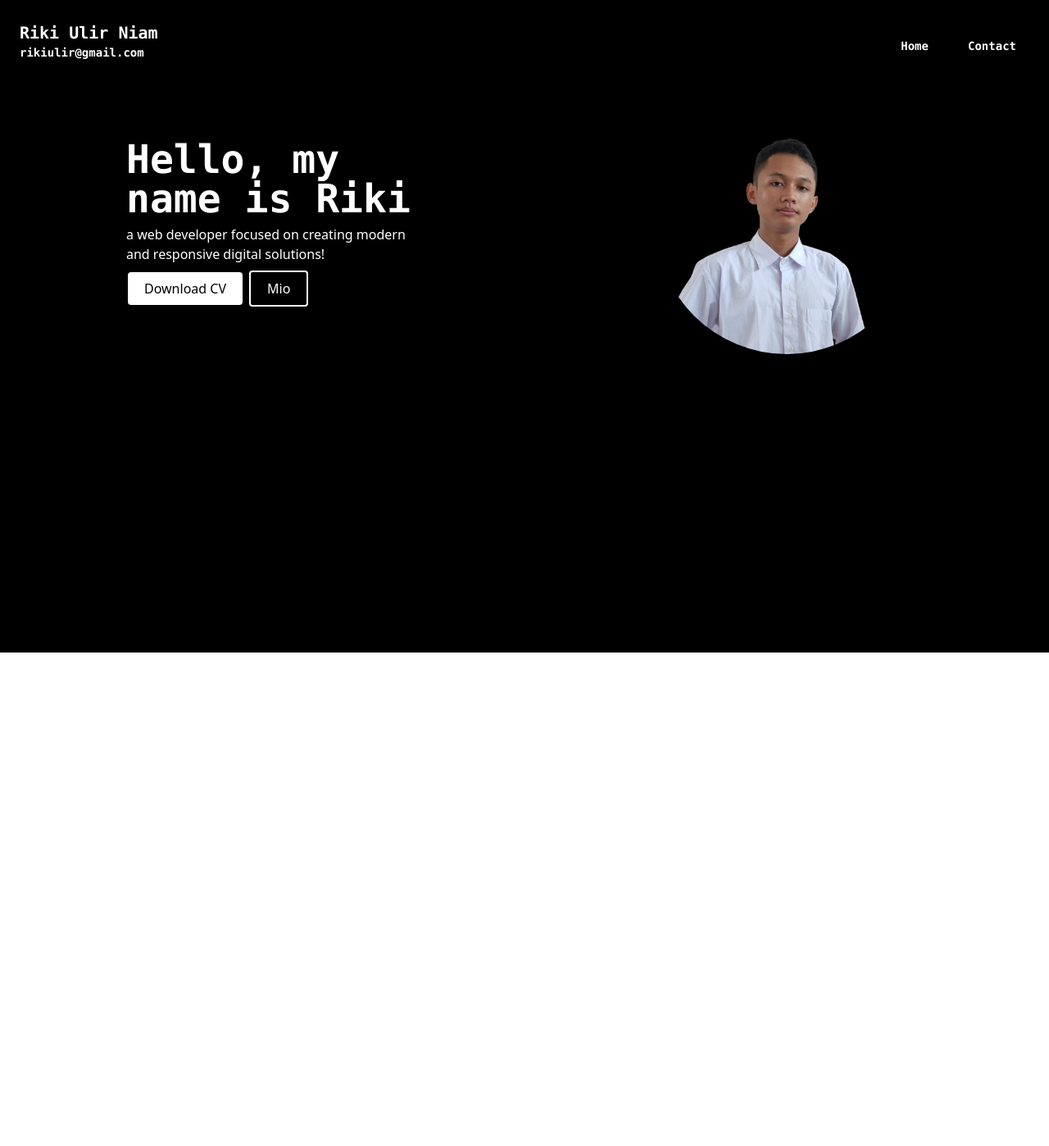
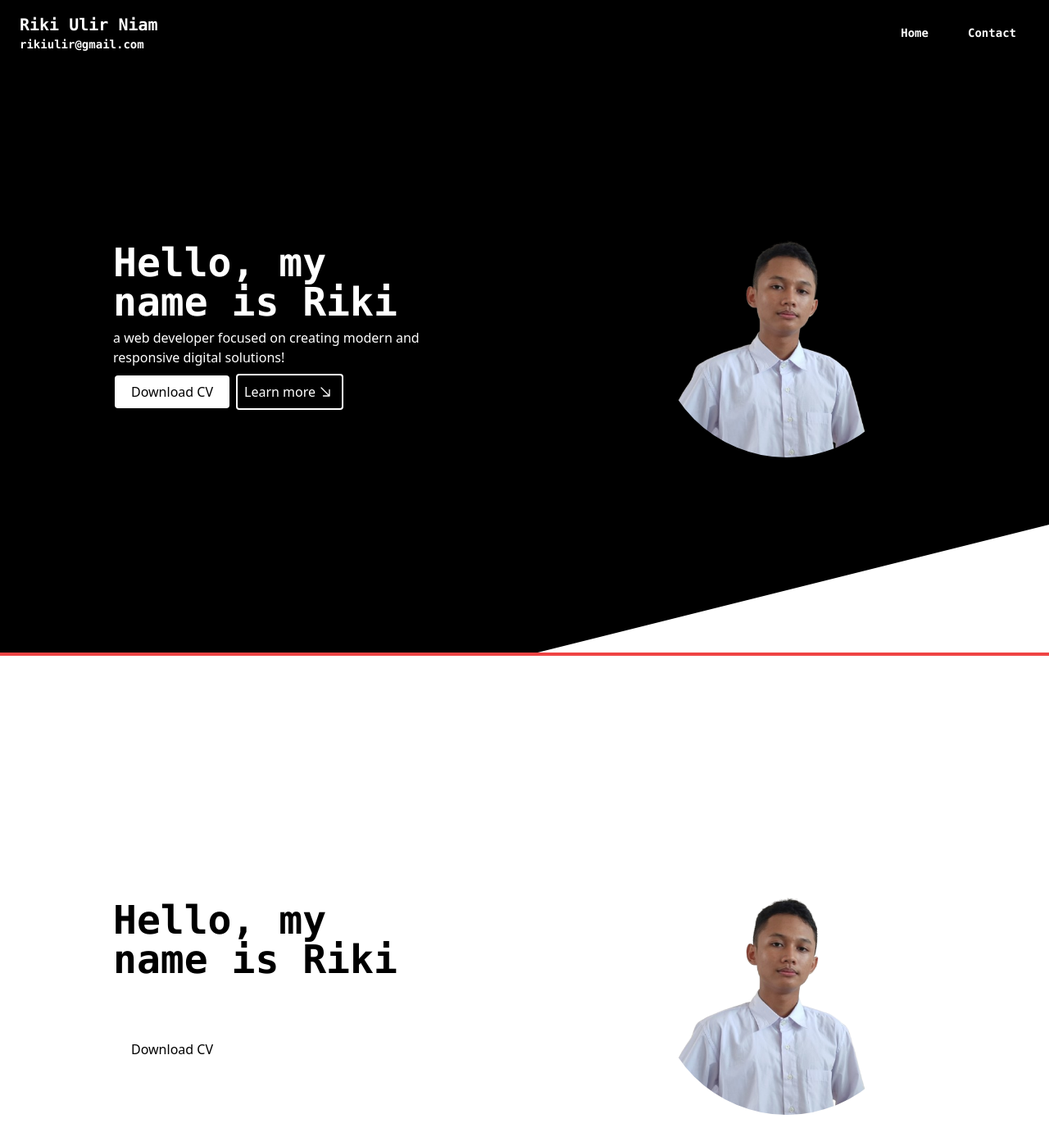
Before and after one commit to rikiulirniam/portofolio, a React (Vite) app: page / in a window 1280 px wide. Shown: the top 1398 px of the page at 82% size. Before the commit the page ends 800 px from the top, so only its background shows below. Built offline with nearby package versions, Linux system fonts and the light colour scheme.

Commit message:
init-new-section

```diff
--- a/index.html
+++ b/index.html
@@ -7,7 +7,7 @@
     <title>Riki Ulir Niam</title>
   </head>
   <body>
-    <div id="root" class="bg-black"></div>
+    <div id="root" class="bg-white"></div>
     <script type="module" src="/src/main.jsx"></script>
   </body>
 </html>
--- /dev/null
+++ b/src/components/HoverImage.jsx
@@ -0,0 +1,35 @@
+import { motion } from "framer-motion";
+import { useState } from "react";
+
+export const HoverImage = () => {
+  const [hover, setHover] = useState(false);
+
+  return (
+    <div
+      className="img-profile w-1/2 flex items-center justify-center"
+      onMouseEnter={() => setHover(true)}
+      onMouseLeave={() => setHover(false)}
+    >
+      <div className="home-img w-1/2 rounded-full overflow-hidden relative">
+        {/* Gambar Default */}
+        <motion.img
+          src="./images/riki1.png"
+          className="w-full h-full object-cover absolute"
+          alt="default"
+          animate={{ opacity: hover ? 0 : 1 }}
+          initial={{ opacity: 1 }}
+          transition={{ duration: 0.5, ease: "easeInOut" }}
+        />
+        {/* Gambar Hover */}
+        <motion.img
+          src="./images/riki1.jpg"
+          className="w-full h-full object-cover absolute"
+          alt="hovered"
+          animate={{ opacity: hover ? 1 : 0 }}
+          initial={{ opacity: 0 }}
+          transition={{ duration: 0.5, ease: "easeInOut" }}
+        />
+      </div>
+    </div>
+  );
+};
--- a/src/components/Typing.jsx
+++ b/src/components/Typing.jsx
@@ -1,6 +1,11 @@
 import React, { useState, useEffect } from "react";
 import { motion } from "motion/react";
-export const Typing = ({ rawText, underlined = "" }) => {
+export const Typing = ({
+  rawText,
+  cursorColor = "white",
+  textColor = "white",
+  blinkColor = "red",
+}) => {
   const [text, setText] = useState(""); // Teks yang sedang diketik
   const [currentChar, setCurrentChar] = useState(""); // Karakter aktif
   const [isTyping, setIsTyping] = useState(true); // Status animasi mengetik
@@ -45,14 +50,14 @@ export const Typing = ({ rawText, underlined = "" }) => {
   return (
     <motion.div
       animate={{ x: 10 }}
-      className="text-left font-semibold text-white"
+      className={"text-left font-semibold text-" + textColor}
     >
       <span>{text}</span>
-      <span className="text-red">
-        {currentChar}
-      </span>
+      <span className={`text-${blinkColor}`}>{currentChar}</span>
       {isTyping && (
-        <span className="h-7 border-r-2 border-white animate-blink"></span>
+        <span
+          className={`h-7 border-r-2 border-${cursorColor} animate-blink`}
+        ></span>
       )}
     </motion.div>
   );
--- a/src/index.css
+++ b/src/index.css
@@ -3,3 +3,6 @@
 @tailwind utilities;
 
 /* styles.css */
+*{
+    /* border: greenyellow solid 1px; */
+}
--- a/src/pages/Home.jsx
+++ b/src/pages/Home.jsx
@@ -16,11 +16,11 @@ export const Home = () => {
     Swal.fire({
       title: "Choose CV Language!",
       showDenyButton: true,
-      color: 'black',
+      color: "black",
       confirmButtonText: "English",
-      confirmButtonColor: 'black',
+      confirmButtonColor: "black",
       denyButtonText: `Indonesian`,
-      denyButtonColor: 'black',
+      denyButtonColor: "black",
     }).then((result) => {
       /* Read more about isConfirmed, isDenied below */
       if (result.isConfirmed) {
@@ -52,17 +52,21 @@ export const Home = () => {
   return (
     <>
       <motion.nav
-        initial={{ y: 0, opacity: 0 }}
-        animate={{ y: 10, opacity: 1 }}
+        initial={{ y: -10, opacity: 0 }}
+        animate={{ y: 0, opacity: 1 }}
         transition={{ duration: 0.5 }}
-        className="bg-transparent flex items-center justify-between fixed bg-transparent top-0 left-0 w-full"
+        className="flex items-center justify-between fixed top-0 left-0 py-4 z-50 w-full"
+        style={{
+          background:
+            "linear-gradient(to bottom, black, rgba(0,0,0,0.8), transparent)",
+        }}
       >
-        <div className="inline-block px-6 py-4">
+        <div className="flex flex-col justify-center px-6">
           <h1 className=" flex items-center justify-center text-white text-xl font-mono font-bold">
             {/* <Typing rawText="-Riki Ulir Niam" /> */}
             <span>Riki Ulir Niam</span>
           </h1>
-          <p className="text-white h-[2rem] text-sm font-mono">
+          <p className="text-white text-sm font-mono">
             <div className="text-left font-semibold text-white">
               <span>rikiulir@gmail.com</span>
             </div>
@@ -82,20 +86,25 @@ export const Home = () => {
         </div>
       </motion.nav>
 
-      <main className="bg-black min-h-screen py-28 w-full">
-        <div className="hero-section flex items-center justify-center bg-black">
-          <div className="intro w-1/2 flex flex-col justify-center px-36">
+      <main className="bg-white min-h-screen w-full flex flex-col justify-center align-middle">
+        <div
+          className="hero-section h-screen flex md:flex-col-reverse items-center justify-center border-b-4 border-red bg-black"
+          style={{ clipPath: "polygon(0% 0%, 0% 100%, 20% 100%, 50% 100%, 100% 80%, 100% 0%)" }}
+        >
+          <div className="intro w-1/2 flex flex-col justify-center items-center ">
+            <div className="intro-content w-3/5 flex flex-col justify-center items-center ">
               <h1 className="text-5xl font-mono">
                 <Typing rawText="-Hello, my name is Riki" />
               </h1>
+
               <motion.p
                 initial={{ x: 0 }}
                 animate={{ x: 10 }}
                 transition={{ duration: 0.5 }}
                 className="text-white text-md my-2"
               >
-              a web developer focused on creating modern and responsive digital
-              solutions!
+                a web developer focused on creating modern and responsive
+                digital solutions!
               </motion.p>
               <div className="w-full flex items-center px-3 gap-2">
                 <button
@@ -106,26 +115,131 @@ export const Home = () => {
                   Download CV
                 </button>
                 <a
-                className="border-white border-2 rounded text-white  p-2 px-5"
+                  className="border-white border-2 rounded text-white  p-2 px-2 flex"
                   href="/"
                 >
-                Mio
+                  Learn more{" "}
+                  <span className="p-1">
+                    <svg
+                      xmlns="http://www.w3.org/2000/svg"
+                      fill="none"
+                      viewBox="0 0 24 24"
+                      strokeWidth={2.0}
+                      stroke="currentColor"
+                      className="size-4 rotate-90"
+                    >
+                      <path
+                        strokeLinecap="round"
+                        strokeLinejoin="round"
+                        d="m4.5 19.5 15-15m0 0H8.25m11.25 0v11.25"
+                      />
+                    </svg>
+                  </span>
                 </a>
               </div>
             </div>
+          </div>
+
           <div className="img-profile w-1/2 flex items-center justify-center">
-            <div className="home-img w-1/2 rounded-full overflow-hidden">
+            <div className="home-img w-1/2 rounded-full overflow-hidden relative group">
+              {/* Gambar default */}
               <img
                 src="./images/riki1.png"
-                className="w-full h-full object-cover"
-                alt="r"
+                className="w-full h-full object-cover transition-opacity duration-300 ease-in-out group-hover:opacity-0"
+                alt="default"
+              />
+              {/* Gambar saat hover */}
+              <motion.img
+                whileHover={{
+                  opacity: 1,
+                  scale: 1.2,
+                  // transition: { duration: 100 },
+                }}
+                src="./images/riki1.jpg"
+                className="w-full h-full object-cover absolute top-0 left-0 opacity-0"
+                alt="hovered"
+              />
+            </div>
+          </div>
+        </div>
+        <div className="hero-section h-screen flex md:flex-col-reverse items-center justify-center bg-white">
+          <div className="intro w-1/2 flex flex-col justify-center items-center ">
+            <div className="intro-content w-3/5 flex flex-col justify-center items-center ">
+              <h1 className="text-5xl font-mono">
+                <Typing
+                  rawText="-Hello, my name is Riki"
+                  textColor="black"
+                  blinkColor="red"
+                />
+              </h1>
+
+              <motion.p
+                initial={{ x: 0 }}
+                animate={{ x: 10 }}
+                transition={{ duration: 0.5 }}
+                className="text-white text-md my-2"
+              >
+                a web developer focused on creating modern and responsive
+                digital solutions!
+              </motion.p>
+              <div className="w-full flex items-center px-3 gap-2">
+                <button
+                  className="bg-white rounded p-2 px-5"
+                  popovertarget="chooseLangCv"
+                  onClick={handleDownloadCV}
+                >
+                  Download CV
+                </button>
+                <a
+                  className="border-white border-2 rounded text-white  p-2 px-2 flex"
+                  href="/"
+                >
+                  Learn more{" "}
+                  <span className="p-1">
+                    <svg
+                      xmlns="http://www.w3.org/2000/svg"
+                      fill="none"
+                      viewBox="0 0 24 24"
+                      strokeWidth={2.0}
+                      stroke="currentColor"
+                      className="size-4 rotate-90"
+                    >
+                      <path
+                        strokeLinecap="round"
+                        strokeLinejoin="round"
+                        d="m4.5 19.5 15-15m0 0H8.25m11.25 0v11.25"
+                      />
+                    </svg>
+                  </span>
+                </a>
+              </div>
+            </div>
+          </div>
+          <div className="img-profile w-1/2 flex items-center justify-center">
+            <div className="home-img w-1/2 rounded-full overflow-hidden relative group">
+              {/* Gambar default */}
+              <img
+                src="./images/riki1.png"
+                className="w-full h-full object-cover transition-opacity duration-300 ease-in-out group-hover:opacity-0"
+                alt="default"
+              />
+              {/* Gambar saat hover */}
+              <motion.img
+                whileHover={{
+                  opacity: 1,
+                  scale: 1.2,
+                  // transition: { duration: 100 },
+                }}
+                src="./images/riki1.jpg"
+                className="w-full h-full object-cover absolute top-0 left-0 opacity-0"
+                alt="hovered"
               />
             </div>
           </div>
         </div>
       </main>
       <motion.div
-        className="progress-bar fixed bottom-0 left-0 w-screen h-1 text-left bg-white"
+        className="progress-bar fixed bottom-0 left-0 w-screen h-1 text-left bg-red border-black border-10"
         style={{ scaleX, transformOrigin: "0%" }}
       />
     </>
--- a/tailwind.config.js
+++ b/tailwind.config.js
@@ -12,6 +12,16 @@ export default {
           "50%": { opacity: 0 },
         },
       },
+    },
+    screens: {
+      tablet: "640px",
+      // => @media (min-width: 640px) { ... }
+
+      laptop: "1024px",
+      // => @media (min-width: 1024px) { ... }
+
+      desktop: "1280px",
+      // => @media (min-width: 1280px) { ... }
     },
     colors: {
       slate: "#1E293B",
```
Lines whose indentation alone changed are shown as unchanged.
